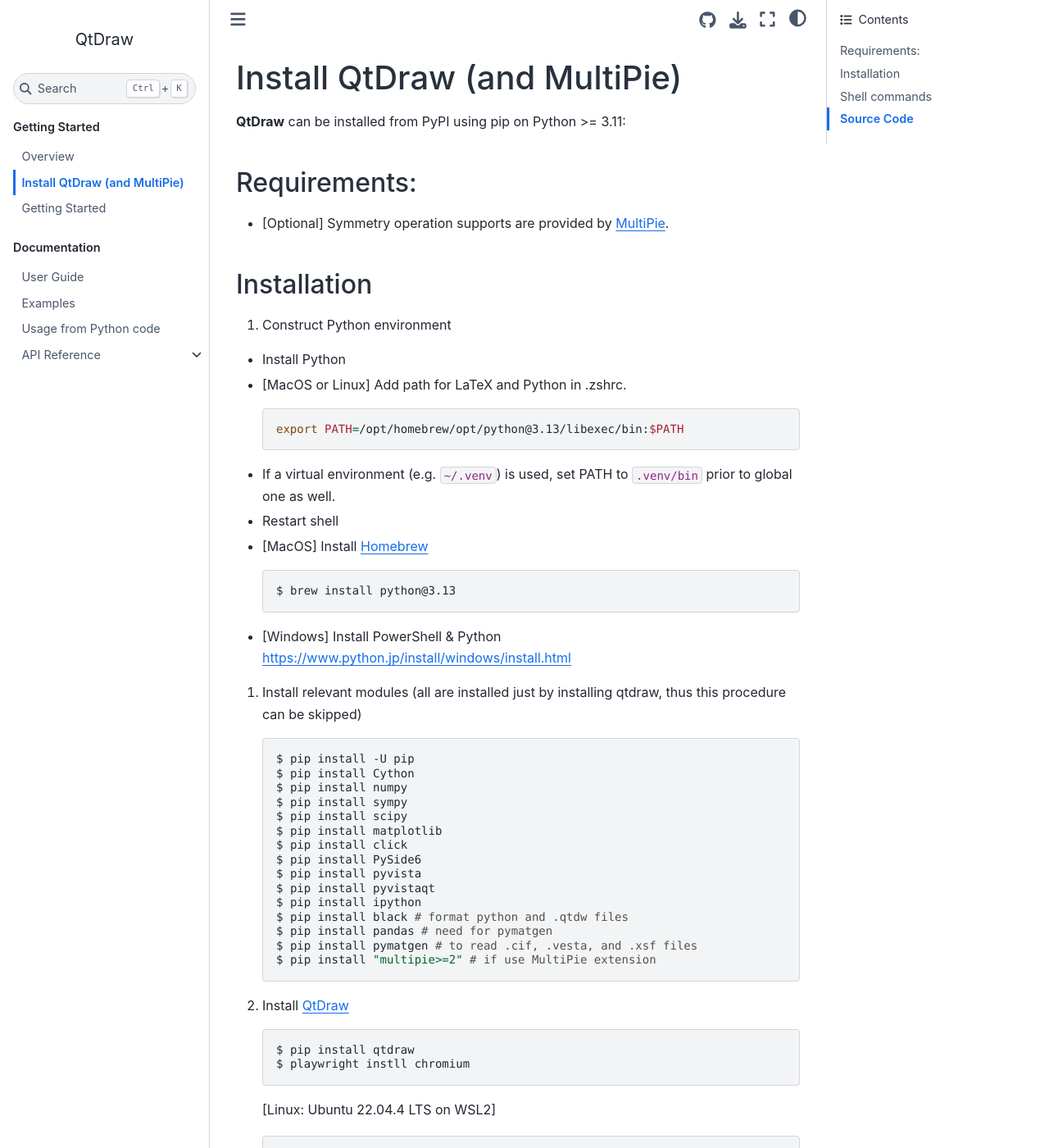
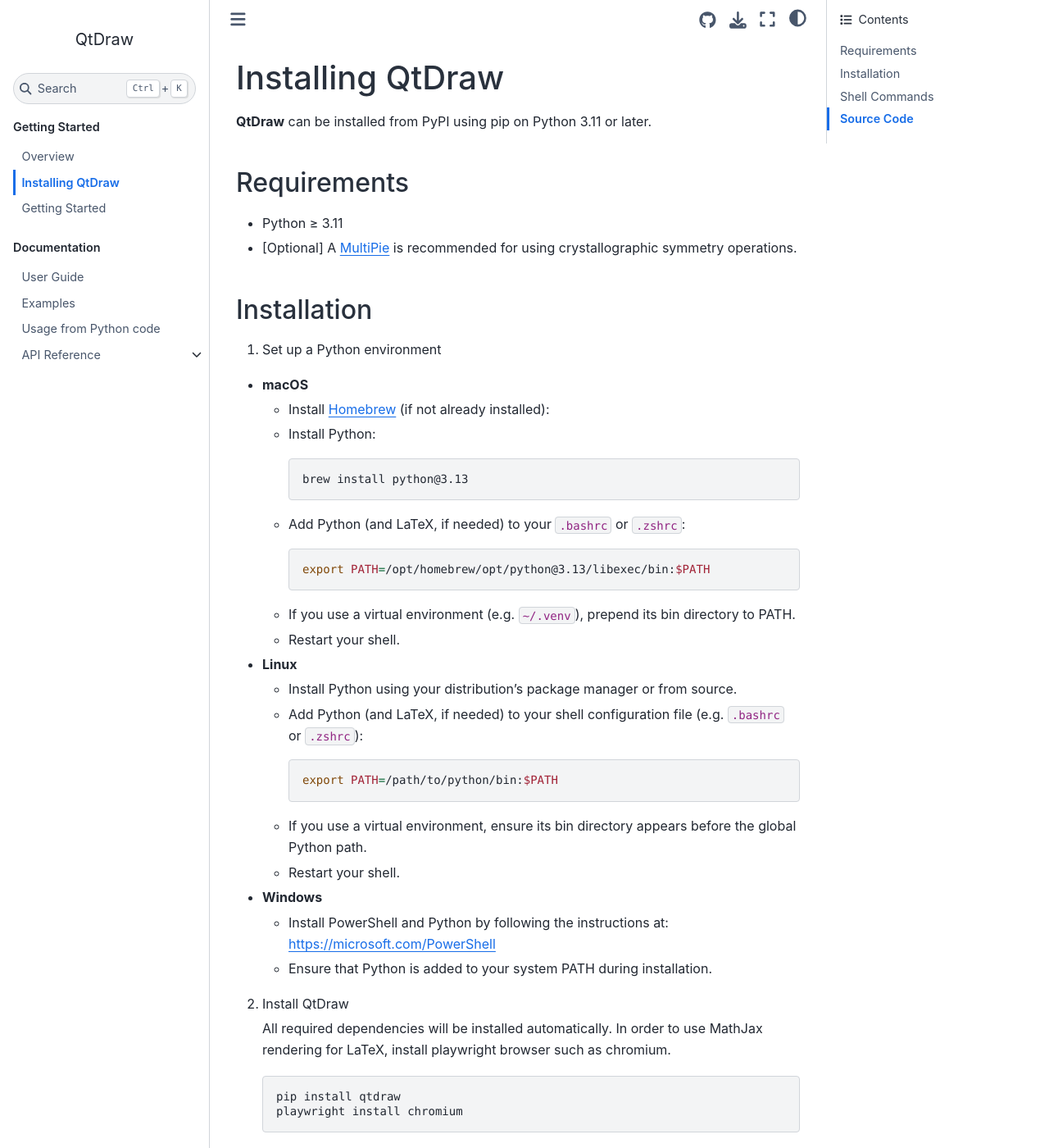
Before and after one commit to CMT-MU/QtDraw, a Jupyter Book: the page built from docs/src/install.md, in a window 1280 px wide and 1400 px high. Shown: the whole window at 82% size. Built offline with Jupyter Book 1.0.4 settings and Sphinx 7.4.7 and the Sphinx Book theme 1.1.4, drawn with Linux system fonts in a browser that asks for light colours; some of the changed text lies outside the part shown.

Commit message:
update doc

````diff
--- a/docs/src/install.md
+++ b/docs/src/install.md
@@ -1,69 +1,93 @@
-# Install QtDraw (and MultiPie)
+# Installing QtDraw
 
-**QtDraw** can be installed from PyPI using pip on Python >= 3.11:
+**QtDraw** can be installed from PyPI using pip on Python 3.11 or later.
 
+## Requirements
 
-## Requirements:
-- [Optional] Symmetry operation supports are provided by [MultiPie](https://github.com/CMT-MU/MultiPie).
+- Python ≥ 3.11
+- [Optional] A [MultiPie](https://github.com/CMT-MU/MultiPie) is recommended for using crystallographic symmetry operations.
 
 ## Installation
 
-1. Construct Python environment
-- Install Python
-- [MacOS or Linux] Add path for LaTeX and Python in .zshrc.
+1. Set up a Python environment
+
+- **macOS**
+
+  - Install [Homebrew](https://brew.sh) (if not already installed):
+  - Install Python:
+
+    ```bash
+    brew install python@3.13
+    ```
+
+  - Add Python (and LaTeX, if needed) to your `.bashrc` or `.zshrc`:
+
     ```bash
     export PATH=/opt/homebrew/opt/python@3.13/libexec/bin:$PATH
     ```
-- If a virtual environment (e.g. `~/.venv`) is used, set PATH to `.venv/bin` prior to global one as well.
-- Restart shell
-- [MacOS] Install [Homebrew](https://brew.sh/index_ja)
+
+  - If you use a virtual environment (e.g. `~/.venv`), prepend its bin directory to PATH.
+  - Restart your shell.
+
+- **Linux**
+
+  - Install Python using your distribution’s package manager or from source.
+  - Add Python (and LaTeX, if needed) to your shell configuration file (e.g. `.bashrc` or `.zshrc`):
+
     ```bash
-    $ brew install python@3.13
-    ```
-- [Windows] Install PowerShell & Python [https://www.python.jp/install/windows/install.html](https://www.python.jp/install/windows/install.html)
-
-1. Install relevant modules (all are installed just by installing qtdraw, thus this procedure can be skipped)
-    ```bash
-    $ pip install -U pip
-    $ pip install Cython
-    $ pip install numpy
-    $ pip install sympy
-    $ pip install scipy
-    $ pip install matplotlib
-    $ pip install click
-    $ pip install PySide6
-    $ pip install pyvista
-    $ pip install pyvistaqt
-    $ pip install ipython
-    $ pip install black # format python and .qtdw files
-    $ pip install pandas # need for pymatgen
-    $ pip install pymatgen # to read .cif, .vesta, and .xsf files
-    $ pip install "multipie>=2" # if use MultiPie extension
+    export PATH=/path/to/python/bin:$PATH
     ```
 
-2. Install [QtDraw](https://cmt-mu.github.io/QtDraw/)
+  - If you use a virtual environment, ensure its bin directory appears before the global Python path.
+  - Restart your shell.
+
+- **Windows**
+
+  - Install PowerShell and Python by following the instructions at:
+<https://microsoft.com/PowerShell>
+  - Ensure that Python is added to your system PATH during installation.
+
+2. Install QtDraw
+
+    All required dependencies will be installed automatically. In order to use MathJax rendering for LaTeX, install playwright browser such as chromium.
 
     ```bash
-    $ pip install qtdraw
-    $ playwright instll chromium
-    ```
-    [Linux: Ubuntu 22.04.4 LTS on WSL2]
-    ```bash
-    export QT_QPA_PLATFORM=xcb  # add in .bashrc
-    sudo apt update
-    sudo apt upgrade  # just in case
-    sudo apt install libxcb-cursor0
+    pip install qtdraw
+    playwright install chromium
     ```
 
-3. Associate QtDraw file (**.qtdw**) to the application
+3. Install MultiPie
+
+    Install the symmetry operation tool MultiPie:
+
+    ```bash
+    pip install multipie
+    ```
+
+- **Linux** (Ubuntu 22.04.4 LTS on WSL2)
+   - Add the following line to your `.bashrc`:
+
+      ```bash
+      export QT_QPA_PLATFORM=xcb
+      ```
+
+   - Install required system libraries:
+
+      ```bash
+      sudo apt update
+      sudo apt upgrade  # optional, but recommended
+      sudo apt install libxcb-cursor0
+      ```
+
+4. Associate QtDraw file (**.qtdw**) to the application
 
     It is useful to associate with the following application with `.qtdw`, `.cif`, `.vesta`, and `.xsf` extensions.
 
-   [MacOS]
-   - Download and extract [QtDraw_MacApp.zip](https://github.com/CMT-MU/QtDraw/tree/main/others/QtDraw_MacApp.zip), and move it into Applications folder
-   - Associate extensions with `QtDraw.app`
+- **MacOS**
+  - Download and extract [QtDraw_MacApp.zip](https://github.com/CMT-MU/QtDraw/tree/main/others/QtDraw_MacApp.zip), and move it into Applications folder
+  - Associate extensions with `QtDraw.app`
+  - (Note) `QtDraw.app` is created by Automator with the following script:
 
-    (Note) `QtDraw.app` is created by Automator with the following script:
     ```bash
     source ~/.zshrc
     if [ -z "$1" ]; then
@@ -71,15 +95,23 @@
     else
         nohup qtdraw "$1" &> /dev/null &
     ```
+
     ![automator.jpg](fig/automator.jpg)
 
-    [Windows]
-    - Associate extensions with `qtdraw.exe` in `Scripts` folder or [QtDraw_WinApp.zip](https://github.com/CMT-MU/QtDraw/tree/main/others/QtDraw_WinApp.zip)
-    - `Scripts` is usually in `C:\Users\<username>\AppData\Local\Programs\Python\Python<version>\`
+- **Windows**
+  - Associate extensions with `qtdraw.exe` in `Scripts` folder or [QtDraw_WinApp.zip](https://github.com/CMT-MU/QtDraw/tree/main/others/QtDraw_WinApp.zip)
+  - `Scripts` is found usually under `C:\Users\<username>\AppData\Local\Programs\Python\Python<version>\`
 
-## Shell commands
-  - `qtdraw [filename]` : Open QtDraw file.
-  - `conv_qtdraw3 [ver1_file.qtdw]` : Convert Version 1 `.qtdw` file into this version (Version 3).
+## Shell Commands
+
+QtDraw provides the following command-line utilities:
+
+- `qtdraw [filename]` : Open QtDraw file.
+- `conv_qtdraw3 [ver1_file.qtdw]` : Convert Version 1 `.qtdw` file into this version (Version 3).
+
+See the [Getting Started](getting_started.md) guide for examples.
 
 ## Source Code
-- You can also visit [PyPI](https://pypi.org/project/qtdraw/) or [GitHub](https://github.com/CMT-MU/QtDraw) to download the source.
+
+- PyPI: <https://pypi.org/project/qtdraw/>
+- GitHub: <https://github.com/CMT-MU/QtDraw>
````
Also changed, not shown: docs/README.md (+8 -13 lines), docs/src/getting_started.md (+6 -1 lines), docs/src/overview.md (+23 -9 lines), docs/src/user_guide.md (+0 -2 lines).
